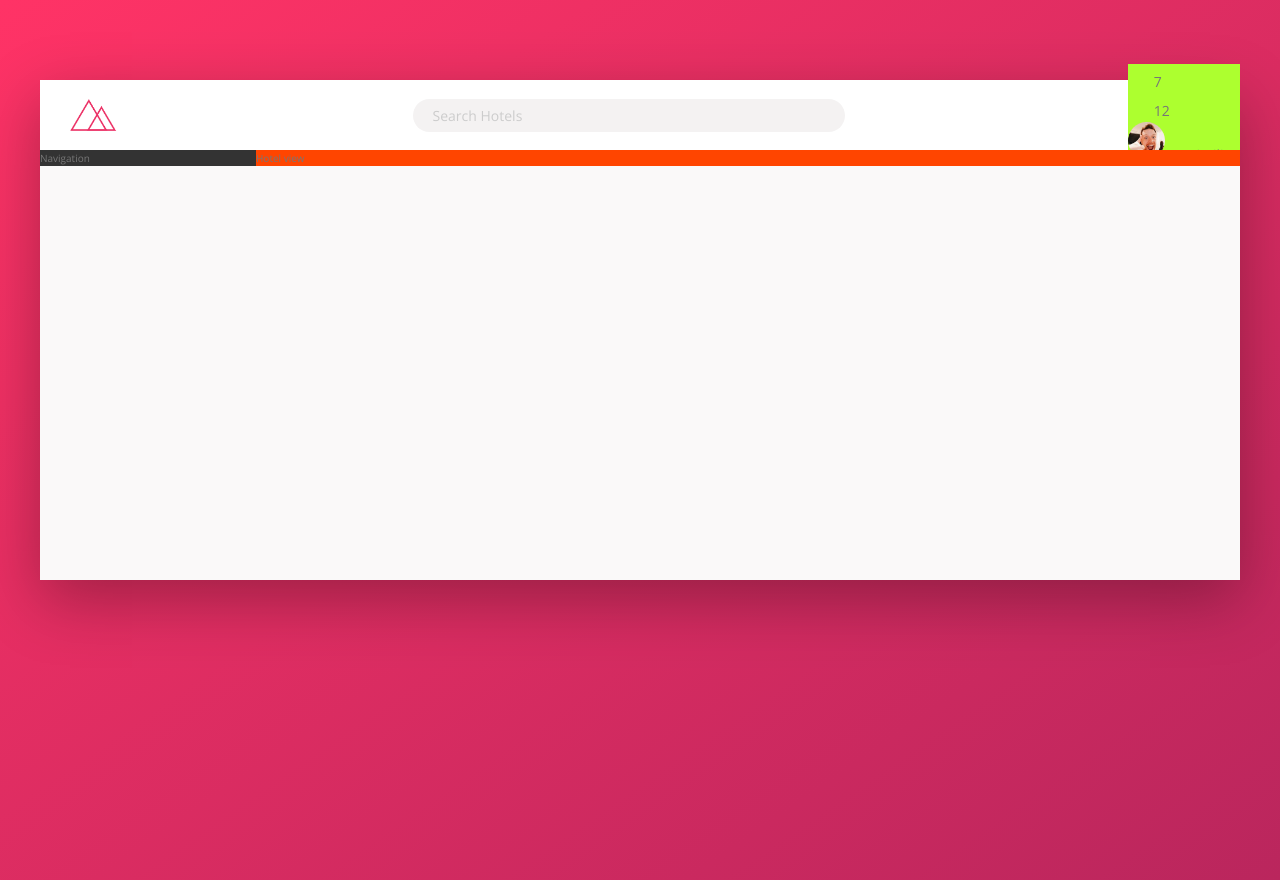
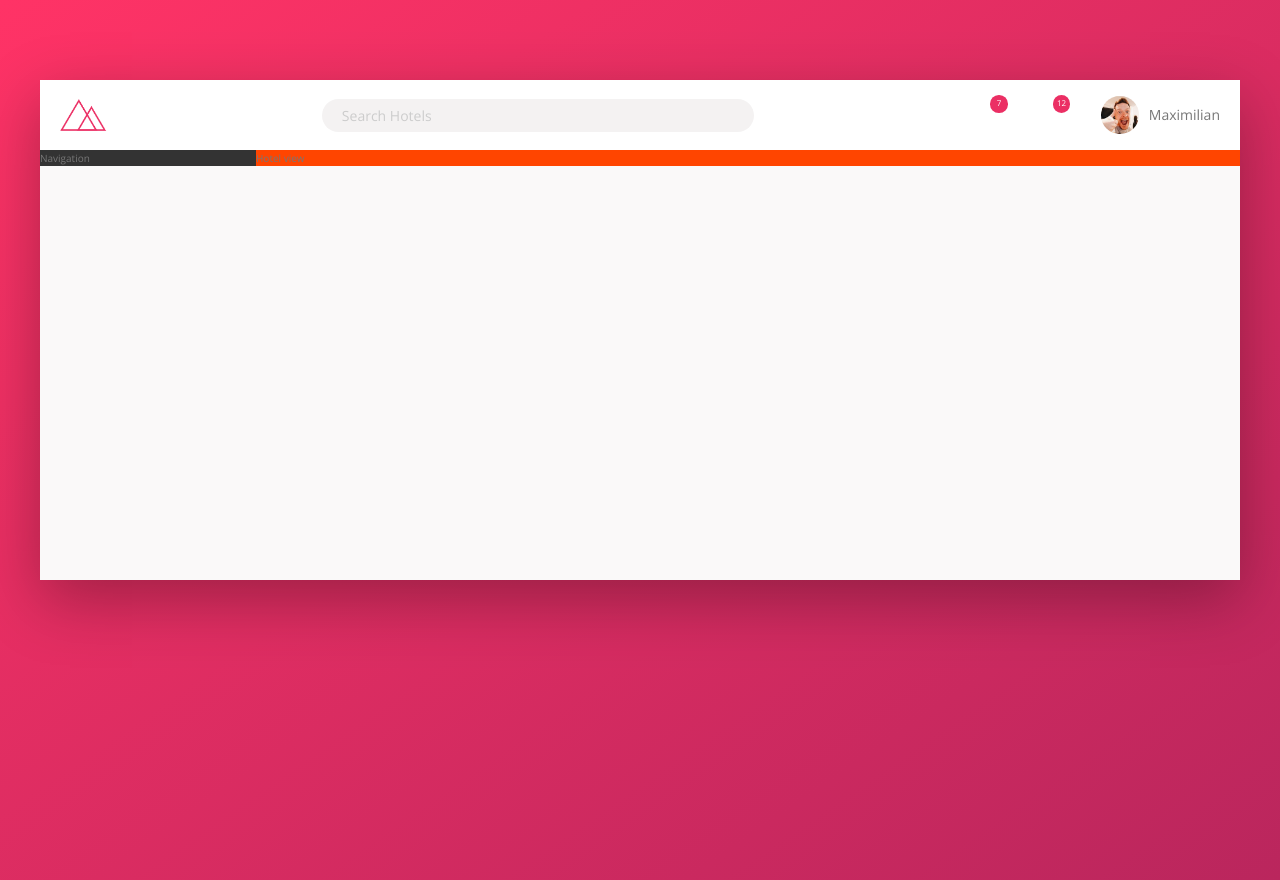
Before and after one commit to krystianwojda/Booking, a website: page index.html in a window 1280 px wide. Drawn offline with nearby package versions, Linux system fonts and the light colour scheme.

Commit message:
Stylowanie elementów interfejsu w headerze

```diff
--- a/package.json
+++ b/package.json
@@ -4,7 +4,7 @@
   "description": "Landing page for Trillo",
   "main": "index.js",
   "scripts": {
-    "compile:sass": "node-sass sass/main.scss css/style.css -w"
+    "compile:sass": "node-sass sass/main.scss css/style.css"
   },
   "author": "Krystian Wojda",
   "license": "ISC",
--- a/sass/components.scss
+++ b/sass/components.scss
@@ -1,7 +1,7 @@
 //Logo
 .logo {
   height: 3.25rem;
-  margin-left: 3rem;
+  margin-left: 2rem;
 }
 
 //Search
@@ -61,21 +61,51 @@
 }
 //User nav
 .user-nav {
-  background-color: greenyellow;
-  &__icon-box {}
+  display: flex;
+  align-items: center;
+  align-self: stretch;
+
+  & > * {
+    padding: 0 2rem;
+    cursor: pointer;
+    height: 100%;
+    display: flex;
+    align-items: center;
+    position: relative;
+  }
+
+  & > *:hover {
+    background-color: $color-grey-light-2;
+  }
+
+  &__icon-box {
+
+  }
 
   &__icon {
     height: 2.25rem;
     width: 2.25rem;
+    fill: $color-grey-dark-2;
   }
 
-  &__notification {}
-  &__user {}
+  &__notification {
+    font-size: .8rem;
+    height: 1.75rem;
+    width: 1.75rem;
+    border-radius: 50%;
+    background-color: $color-primary;
+    color: #fff;
+    position: absolute;
+    top: 1.5rem;
+    right: 1.1rem;
+    display: flex;
+    justify-content: center;
+    align-items: center;
+  }
 
   &__user-photo {
     height: 3.75rem;
     border-radius: 50%;
+    margin-right: 1rem;
   }
-
-  &__user-name {}
 }
```
Also changed, not shown: css/style.css.
